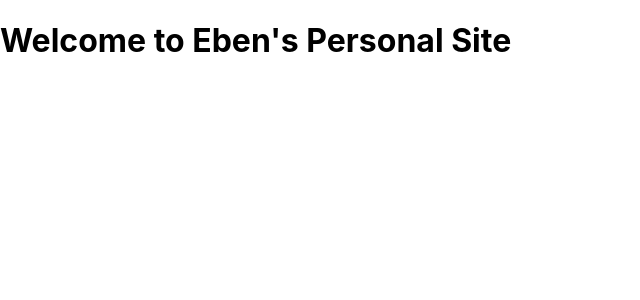
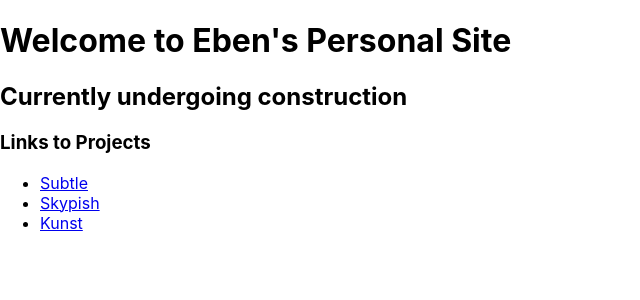
Before and after one commit to aebenw/EbenWoodward, a React (Create React App) app: page / in a window 1280 px wide. Shown: the top 300 px of the page, without its empty margins (0-640 px from the left). Built offline with nearby package versions, Linux system fonts and the light colour scheme.

Commit message:
work on navbar

```diff
--- a/src/components/Welcome.js
+++ b/src/components/Welcome.js
@@ -1,9 +1,24 @@
-import React from 'react';
+import React, {Fragment} from 'react';
 
 
 const WelcomeMessage = () => {
   return (
+    <Fragment>
     <h1>Welcome to Eben's Personal Site</h1>
+          <h2>Currently undergoing construction</h2>
+      <h3>Links to Projects</h3>
+      <ul>
+        <li>
+          <a href="https://limitless-sands-48235.herokuapp.com/home">Subtle</a>
+        </li>
+        <li>
+          <a href="https://https://frontendskype.herokuapp.com/">Skypish</a>
+        </li>
+        <li>
+          <a href="https://www.youtube.com/watch?v=IiEX0H9KfbI">Kunst</a>
+        </li>
+      </ul>
+    </Fragment>
   )
 }
 
```
Also changed, not shown: src/components/nav/Navbar.js (added, +9 -0 lines).
